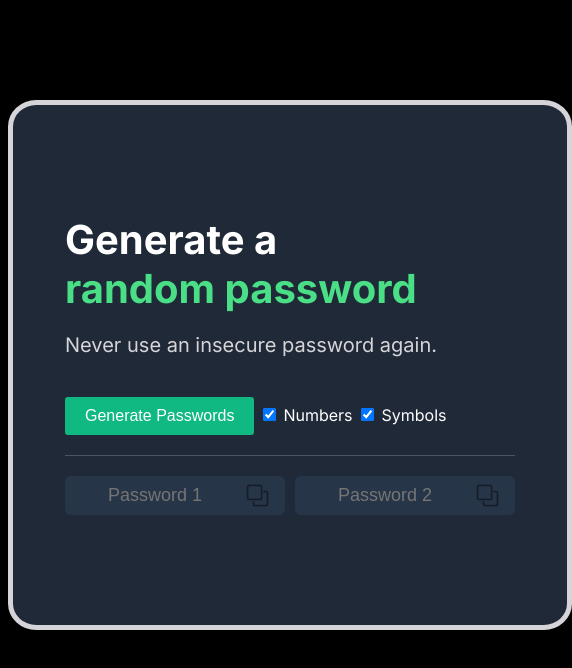
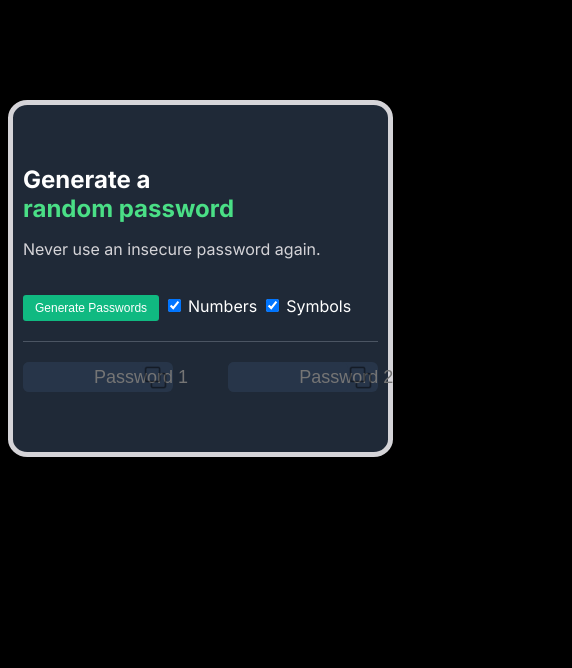
Before and after one commit to lesterdev28/Password-generator, a plain HTML site: page index.html in a window 390 px wide. Shown: the whole page, 572 px wide, since content can reach past the window. Drawn offline with Linux system fonts and the light colour scheme; a web font is replaced by a local one.

Commit message:
Added Responsive Features

```diff
--- a/styles.css
+++ b/styles.css
@@ -112,3 +112,69 @@ img:hover {
 .checkmark {
     cursor: pointer;
   }
+
+  @media (max-width: 768px) {
+    .container {
+        width: 90%;
+        padding: 80px 20px;
+    }
+    h1 {
+        font-size: 30px;
+    }
+    a {
+        font-size: 30px;
+    }
+    h3 {
+        font-size: 18px;
+    }
+    button {
+        font-size: 14px;
+        padding: 8px 16px;
+    }
+    button:hover {
+        font-size: 14px;
+        padding: 8px 16px;
+    }
+    .Generate {
+        width: 150px;
+        height: 35px;
+        font-size: 14px;
+    }
+    .copy-button1, .copy-button2 {
+        width: 180px;
+    }
+}
+
+/* Media Queries for Phones */
+@media (max-width: 480px) {
+    .container {
+        width: 95%;
+        padding: 60px 10px;
+    }
+    h1 {
+        font-size: 24px;
+    }
+    a {
+        font-size: 24px;
+    }
+    h3 {
+        font-size: 16px;
+    }
+    button {
+        font-size: 12px;
+        padding: 6px 12px;
+    }
+    button:hover {
+        font-size: 12px;
+        padding: 6px 12px;
+    }
+    .Generate {
+        width: 120px;
+        height: 30px;
+        font-size: 12px;
+        justify-content: space-around;
+    }
+    .copy-button1, .copy-button2 {
+        width: 150px;
+    }
+}
```
